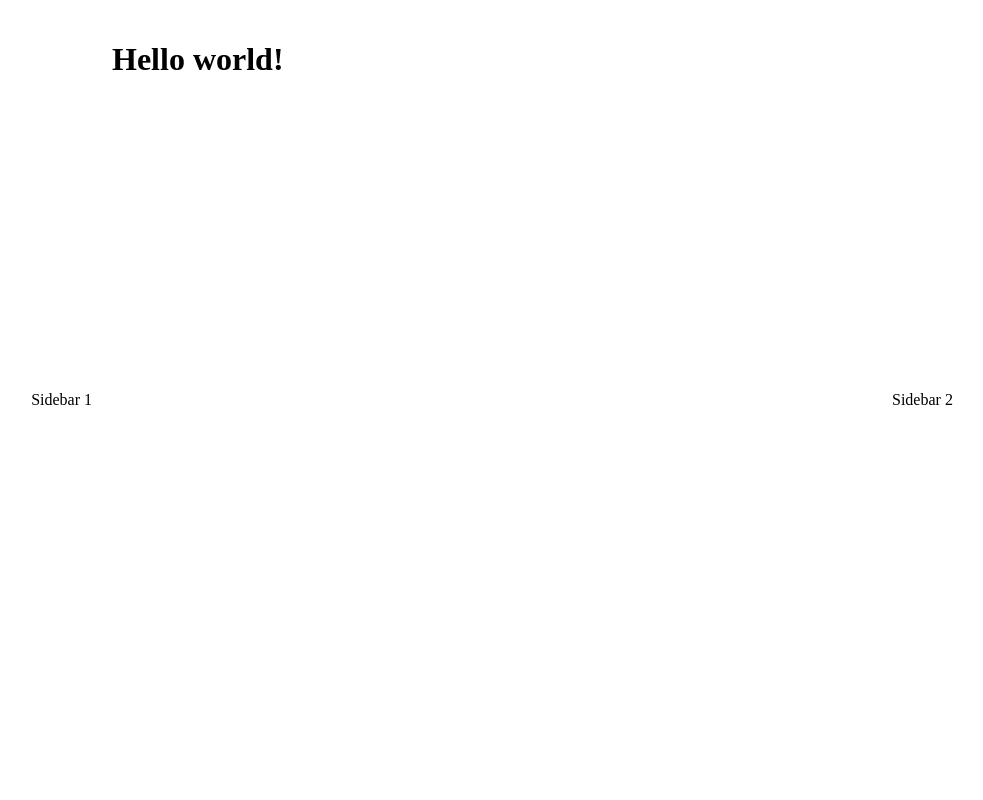
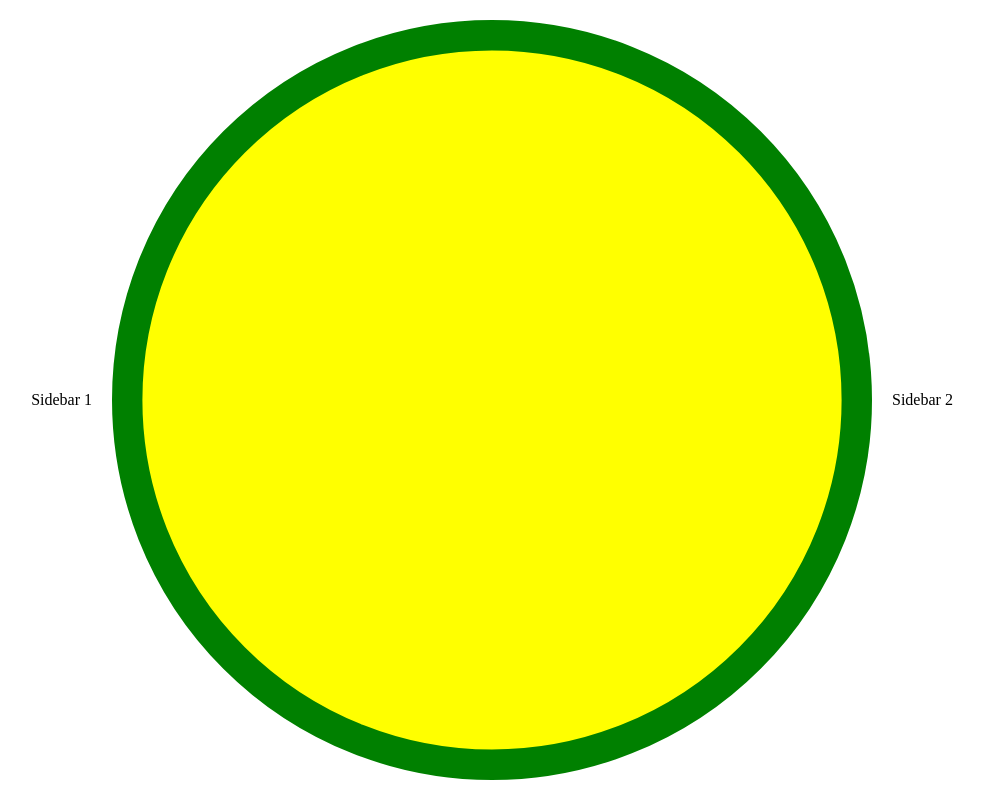
Before and after one commit to brandondong/chaos-playground, a Svelte app: page / in a window 1280 px wide. Shown: the whole page, without its empty margins (148-1131 px from the left). Built offline with nearby package versions, Linux system fonts and the light colour scheme.

Commit message:
Add svg component skeleton

```diff
--- a/src/App.svelte
+++ b/src/App.svelte
@@ -1,10 +1,10 @@
 <script lang="ts">
-	let name = "world";
+	import Grid from "./Grid.svelte";
 </script>
 
 <div class="flex">
 	<div class="sidebar side1">Sidebar 1</div>
-	<div class="grid"><h1>Hello {name}!</h1></div>
+	<div class="grid"><Grid /></div>
 	<div class="sidebar side2">Sidebar 2</div>
 </div>
 
--- /dev/null
+++ b/src/Grid.svelte
@@ -0,0 +1,22 @@
+<script lang="ts">
+    const SIZE = 100;
+</script>
+
+<svg viewBox="0 0 {SIZE} {SIZE}">
+    <circle
+        cx="50"
+        cy="50"
+        r="48"
+        stroke="green"
+        stroke-width="4"
+        fill="yellow"
+    />
+</svg>
+
+<style>
+    svg {
+        display: block;
+        width: 100%;
+        height: 100%;
+    }
+</style>
```
